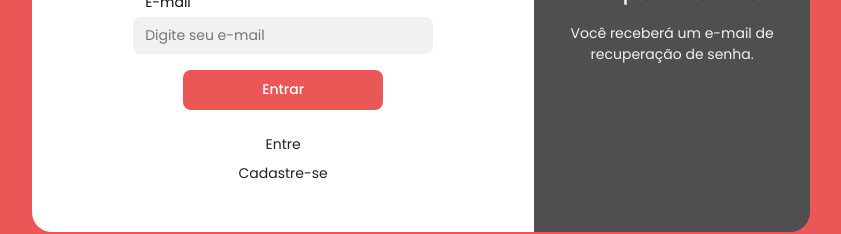
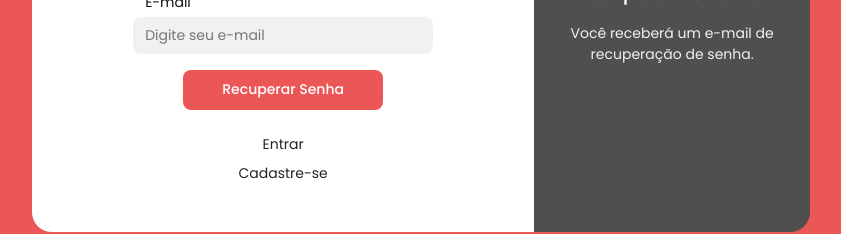
Before and after one commit to felipedantas184/adufpi_ts, a Next.js app: page /reset in a window 1280 px wide. Shown: the part 378-612 px from the top of the page, without its empty margins (219-1060 px from the left). Built offline with nearby package versions, Linux system fonts and the light colour scheme; no server answers.

Commit message:
reset options

```diff
--- a/components/Reset/ResetStyles.tsx
+++ b/components/Reset/ResetStyles.tsx
@@ -1,3 +1,4 @@
+import Link from "next/link";
 import styled from "styled-components";
 
 export const Container = styled.section`
@@ -99,7 +100,7 @@ export const FButton = styled.button`
     box-shadow: inset 200px 0 0 0 #13131A;
   }
 `
-export const FOption = styled.p`
+export const FOption = styled(Link)`
   color: #22222A;
   font-size: 14px;
 `
--- a/components/Reset/index.tsx
+++ b/components/Reset/index.tsx
@@ -45,11 +45,11 @@ const Reset = () => {
                 value={email}
               />
             </IWrap>
-            <FButton type="submit" >Entrar</FButton>
+            <FButton type="submit" >Recuperar Senha</FButton>
           </Form>
           <BWrap>
-            <FOption>Entre</FOption>
-            <FOption>Cadastre-se</FOption>
+            <FOption href={'/login'} >Entrar</FOption>
+            <FOption href={'/signup'}>Cadastre-se</FOption>
           </BWrap>
         </LBox>
         <RBox>
--- a/layout/Navbar/NavbarStyles.tsx
+++ b/layout/Navbar/NavbarStyles.tsx
@@ -70,6 +70,7 @@ export const Logout = styled.button`
   height: 60px;
   padding: 0 1rem;
   font-size: 14px;
+  font-family: 'Poppins', sans-serif;
 
   display: flex;
   flex-direction: row;
```
